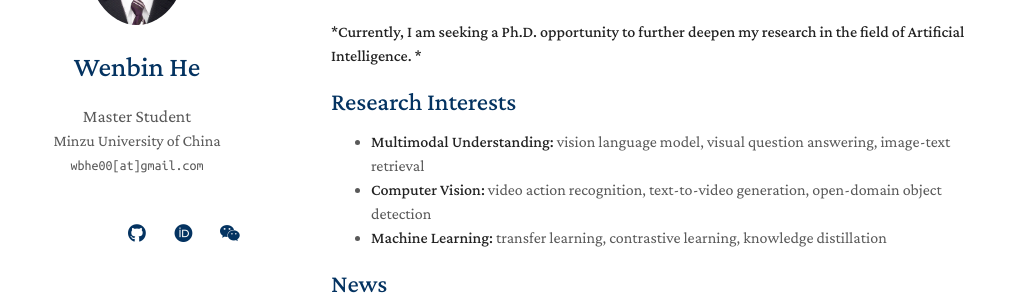
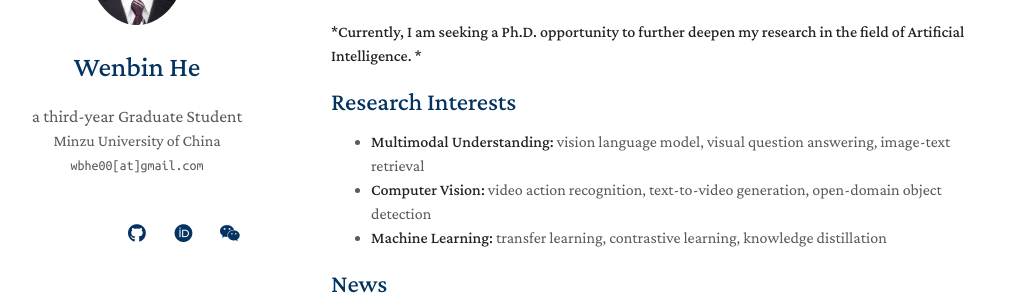
Before and after one commit to BbiHH/BbiHH.github.io, a Jekyll site: the page built from index.md, in a window 1280 px wide. Shown: the part 205-505 px from the top of the page, without its empty margins (139-1150 px from the left). Built offline with Jekyll 4.4.1, drawn with Linux system fonts in a browser that asks for light colours; a style sheet for code colours, icons or effects is not loaded; our own code applies the rules of GitHub Pages for plain Markdown files.

Commit message:
Update _config.yml

```diff
--- a/_config.yml
+++ b/_config.yml
@@ -1,6 +1,6 @@
 # Basic Information
 title: Wenbin He
-position: Master Student
+position: a third-year Graduate Student
 affiliation: Minzu University of China
 email: wbhe00[at]gmail.com
 
```
